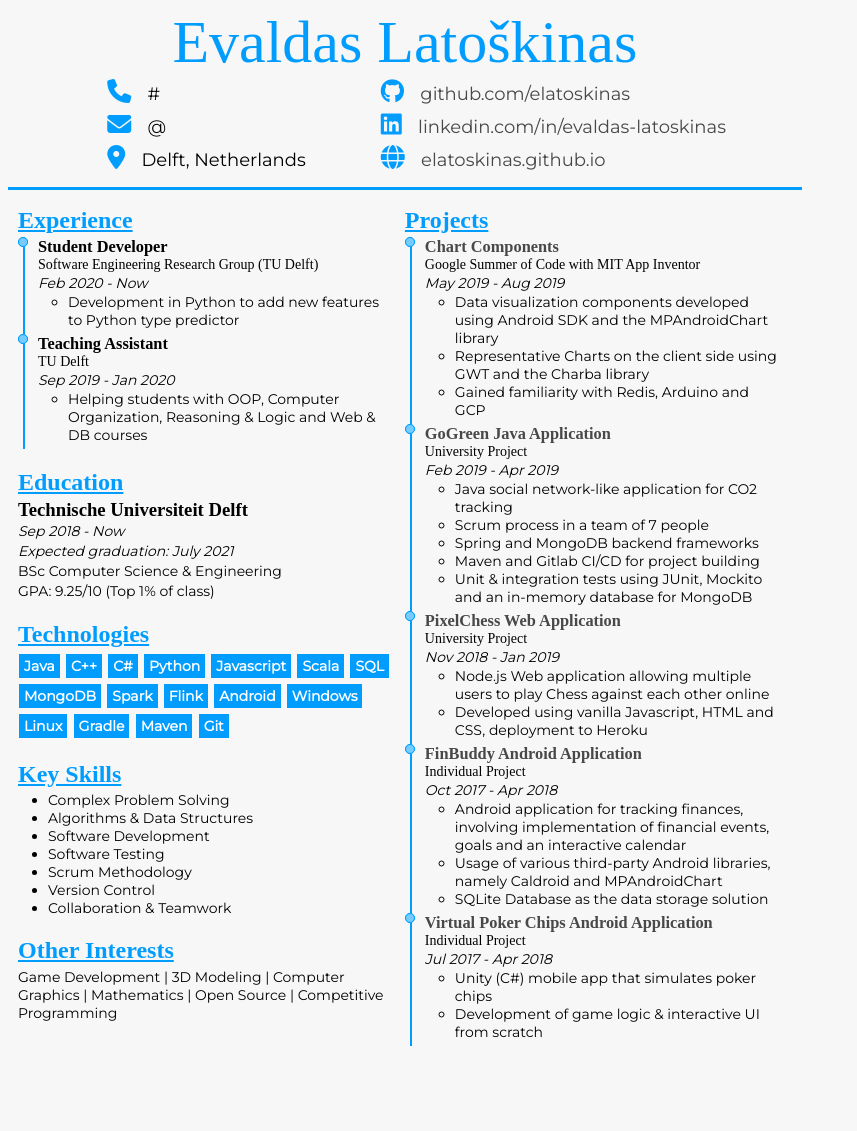
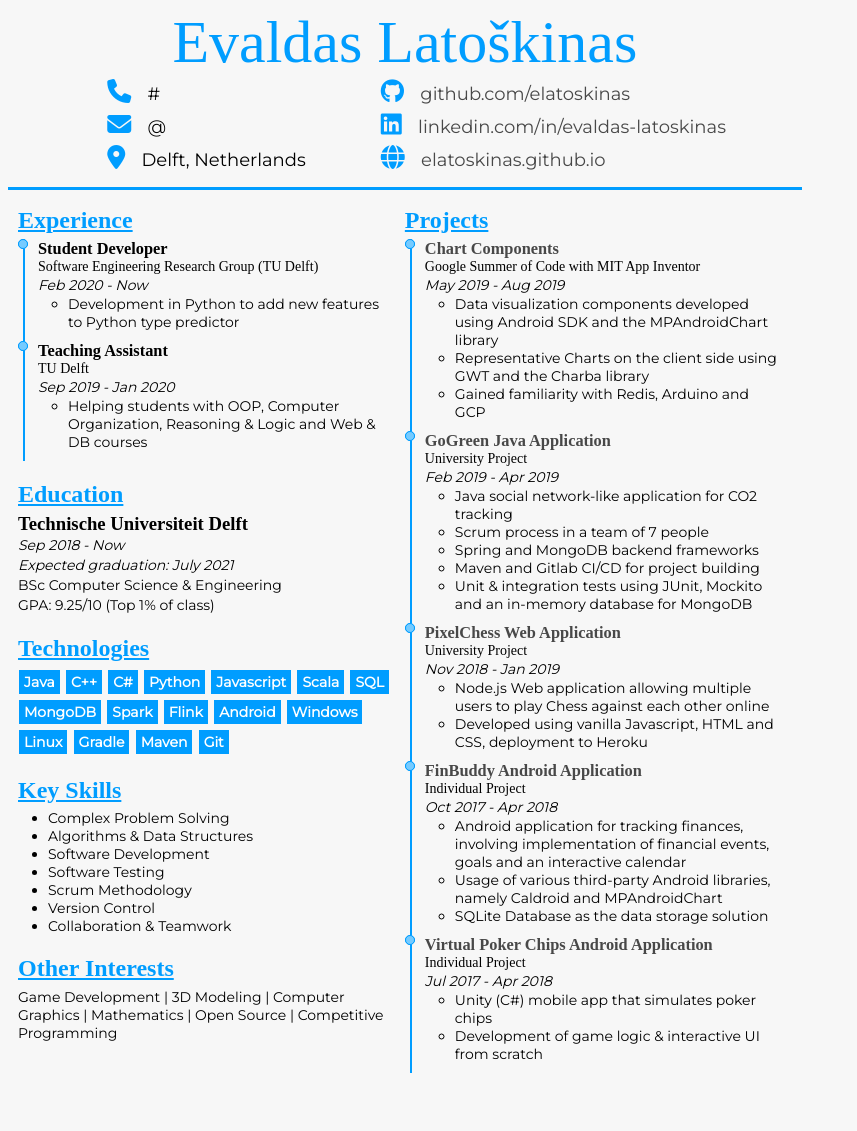
Before and after one commit to elatoskinas/cv-jekyll, a Jekyll site: the page built from index.markdown, in a window 1280 px wide. Shown: the whole page, without its empty margins (0-857 px from the left). Built offline with Jekyll 4.4.1, drawn with Linux system fonts in a browser that asks for light colours; nearby versions of some CDN libraries; some web fonts are replaced.

Commit message:
Minor formatting changes (spacing)

```diff
--- a/assets/css/style.css
+++ b/assets/css/style.css
@@ -32,7 +32,7 @@ h1, h2, h3, h4, h5 {
 }
 
 h2 {
-    padding-bottom: 3px;
+    padding-bottom: 5px;
     text-decoration: underline;
     color: var(--accent-color);
 }
@@ -127,7 +127,7 @@ body main > * {
 
 /* Experience */
 .project-entry, .work-entry {
-    padding-bottom: 5px;
+    padding-bottom: 10px;
 }
 
 /* Date */
```
